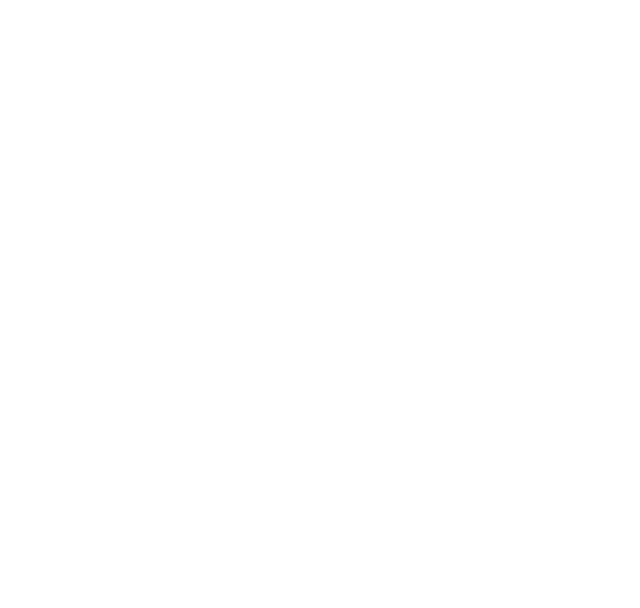
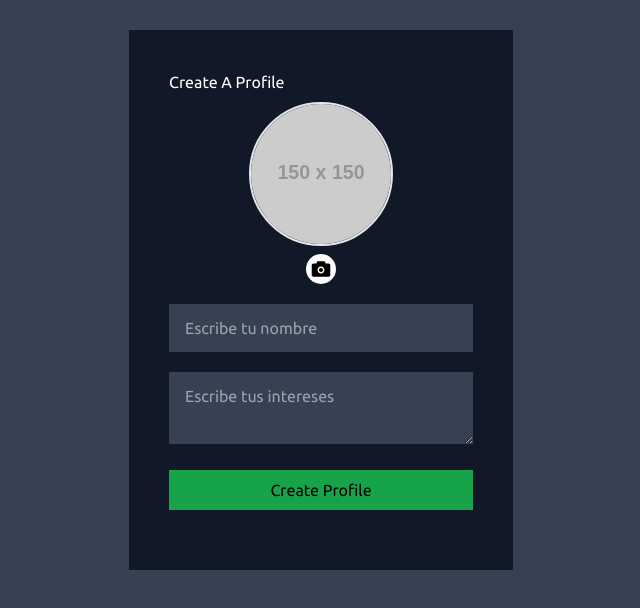
Before and after one commit to EdwinTorrado15/Talent_Logic, a React (Vite) app in the folder react/ejercicios-react/: page /add-profile in a window 1280 px wide. Before the commit this address had no page. Shown: the top 608 px of the page, without its empty margins (319-959 px from the left). Built offline with nearby package versions, Linux system fonts and the light colour scheme.

Commit message:
Ejercicio 19

```diff
--- a/react/ejercicios-react/src/App.jsx
+++ b/react/ejercicios-react/src/App.jsx
@@ -17,8 +17,10 @@
 import { Ejercicio15 } from "@/features/ejercicio16/pages";
 import { Ejercicio16, Pelicula } from "@/features/ejercicio17/pages";
 import { Ejercicio17 } from "@/features/ejercicio18/pages";
+import { FormTodo } from "@/features/ejercicio18/components";
 import { Ejercicio18 } from "@/features/ejercicios18/pages";
-import { FormTodo } from "@/features/ejercicio18/components";
+import { Ejercicio19 } from "@/features/ejercicio19/pages";
+import { FormProfile } from "@/features/ejercicio19/components";
 import { CarritoProvider } from "@/features/ejercicio12/context/CarritoContext";
 import { ToastContainer } from "react-toastify";
 import "react-toastify/dist/ReactToastify.css";
@@ -70,6 +72,9 @@
         <Route path="/add" element={<FormTodo />} />
         <Route path="/edit/:id" element={<FormTodo />} />
         <Route path="/ejercicio18" element={<Ejercicio18 />} />
+        <Route path="/ejercicio19" element={<Ejercicio19 />} />
+        <Route path="/add-profile" element={<FormProfile />} />
+        <Route path="/edit-profile/:id" element={<FormProfile />} />
       </Routes>
     </div>
   );
--- a/react/ejercicios-react/src/features/ejercicio18/components/TodoList.jsx
+++ b/react/ejercicios-react/src/features/ejercicio18/components/TodoList.jsx
@@ -28,8 +28,6 @@
     localStorage.setItem("todos", JSON.stringify(todos));
     getTodos();
   }
-
-  console.log("dataTodos ->", dataTodo);
 
   return (
     <div className="flex flex-col justify-center">
--- /dev/null
+++ b/react/ejercicios-react/src/features/ejercicio19/components/CardProfile.jsx
@@ -0,0 +1,71 @@
+import { useState, useEffect } from "react";
+import { Link } from "react-router-dom";
+
+const CardProfile = () => {
+  const [dataProfile, setDataProfile] = useState([]);
+
+  const getProfiles = () => {
+    const profiles = JSON.parse(localStorage.getItem("profiles") || "[]");
+    setDataProfile(profiles);
+  };
+
+  useEffect(() => {
+    getProfiles();
+  }, []);
+
+  const deleteProfile = (id) => {
+    const profiles = JSON.parse(localStorage.getItem("profiles") || "[]");
+    const index = profiles.findIndex((profile) => profile.id === id);
+    profiles.splice(index, 1);
+    localStorage.setItem("profiles", JSON.stringify(profiles));
+    getProfiles();
+  };
+
+  return (
+    <div className="h-screen bg-gray-700">
+      <Link to="/add-profile">
+        <button className="bg-purple-600 hover:bg-purple-500 py-1 px-3 mb-3">
+          Crear perfil
+        </button>
+      </Link>
+      <div className="flex justify-center gap-4">
+        {dataProfile.map((profile) => (
+          <div
+            className="bg-gray-900 text-white shadow-2xl mb-4 flex flex-col items-center w-96 py-4"
+            key={profile.id}
+          >
+            <img
+              src={profile.image}
+              alt={`Foto de perfil de ${profile.name}`}
+              className="w-36 object-cover object-center h-36 rounded-full"
+            />
+            <div className="mb-5">
+              <p>{profile.name}</p>
+              <ul>
+                {profile.listInterest.split(",").map((interest, index) => (
+                  <li key={index}>{interest.trim()}</li>
+                ))}
+              </ul>
+            </div>
+            <div className="space-x-3">
+              <button
+                onClick={() => deleteProfile(profile.id)}
+                className="bg-red-500 px-3 py-2 rounded-md"
+              >
+                Eliminar
+              </button>
+              <Link
+                to={`/edit-profile/${profile.id}`}
+                className="bg-yellow-500 px-3 py-2 rounded-md"
+              >
+                Editar
+              </Link>
+            </div>
+          </div>
+        ))}
+      </div>
+    </div>
+  );
+};
+
+export default CardProfile;
--- /dev/null
+++ b/react/ejercicios-react/src/features/ejercicio19/components/FormProfile.jsx
@@ -0,0 +1,113 @@
+import { useState, useEffect } from "react";
+import { AiFillCamera } from "react-icons/ai";
+import { useNavigate, useParams } from "react-router-dom";
+
+const FormProfile = () => {
+  const [profile, setProfile] = useState({
+    id: "",
+    image: null,
+    name: "",
+    listInterest: "",
+  });
+
+  const navigate = useNavigate();
+  const { id } = useParams();
+
+  useEffect(() => {
+    const profiles = JSON.parse(localStorage.getItem("profiles") || "[]");
+    const currentProfile = profiles.find((p) => p.id === parseInt(id));
+    if (currentProfile) {
+      setProfile(currentProfile);
+    }
+  }, [id]);
+
+  const handleChange = (e) => {
+    if (e.target.name === "urlImage") {
+      setProfile({
+        ...profile,
+        image: URL.createObjectURL(e.target.files[0]),
+      });
+    } else {
+      setProfile({
+        ...profile,
+        [e.target.name]: e.target.value,
+      });
+    }
+  };
+
+  const handleSubmit = (e) => {
+    e.preventDefault();
+
+    const profiles = JSON.parse(localStorage.getItem("profiles") || "[]");
+    const existingProfileIndex = profiles.findIndex((p) => p.id === profile.id);
+    if (existingProfileIndex >= 0) {
+      // actualizar el todo existente
+      profiles[existingProfileIndex] = profile;
+    } else {
+      // agregar un nuevo todo
+      const newId = Math.floor(Math.random() * 10000) + 1;
+      profiles.push({ ...profile, id: newId });
+    }
+    localStorage.setItem("profiles", JSON.stringify(profiles));
+
+    // Redirigir a la lista de todos
+    navigate("/ejercicio19");
+  };
+
+  return (
+    <div className="h-screen bg-gray-700">
+      <div className="flex justify-center items-center h-3/4">
+        <form onSubmit={handleSubmit} className="bg-gray-900 p-10 w-96">
+          <h2 className="text-white">{id ? "Edit" : "Create"} A Profile</h2>
+          <div className="mb-5 flex flex-col items-center justify-center my-2">
+            <img
+              src={profile.image || "https://via.placeholder.com/150"}
+              alt={`Foto de perfil ${profile.name}`}
+              className="w-36 h-36 object-container object-cover object-center rounded-full border-2"
+            />
+            <div className="w-full rounded-b-lg flex justify-center mt-2">
+              <div className="rounded-full p-1 bg-white ">
+                <label htmlFor="filePerfil" className="cursor-pointer">
+                  <AiFillCamera size={22} />
+                </label>
+              </div>
+              <input
+                id="filePerfil"
+                type="file"
+                name="urlImage"
+                onChange={handleChange}
+                style={{ display: "none" }}
+              />
+            </div>
+          </div>
+          <div className="mb-5">
+            <input
+              type="text"
+              name="name"
+              value={profile.name}
+              onChange={handleChange}
+              placeholder="Escribe tu nombre"
+              className="py-3 px-4 focus:outline-none focus:text-gray-100 bg-gray-700 w-full text-white"
+              autoFocus
+            />
+          </div>
+          <div className="mb-5">
+            <textarea
+              value={profile.listInterest}
+              name="listInterest"
+              rows="2"
+              placeholder="Escribe tus intereses"
+              onChange={handleChange}
+              className="py-3 px-4 focus:outline-none focus:text-gray-100 bg-gray-700 w-full text-white"
+            ></textarea>
+            <button className="bg-green-600 w-full hover:bg-green-500 py-2 px-4 mt-5">
+              {id ? "Edit" : "Create"} Profile
+            </button>
+          </div>
+        </form>
+      </div>
+    </div>
+  );
+};
+
+export default FormProfile;
--- /dev/null
+++ b/react/ejercicios-react/src/features/ejercicio19/components/index.jsx
@@ -0,0 +1,2 @@
+export {default as FormProfile} from './FormProfile'
+export {default as CardProfile} from './CardProfile'
--- /dev/null
+++ b/react/ejercicios-react/src/features/ejercicio19/pages/Ejercicio19.jsx
@@ -0,0 +1,15 @@
+import { Header } from "@/components";
+import { CardProfile } from "@/features/ejercicio19/components";
+
+const Ejercicio19 = () => {
+  return (
+    <div className="bg-gray-700 h-full">
+      <Header titulo="Ejercicio 19" />
+      <div className="container mx-auto h-full">
+        <CardProfile />
+      </div>
+    </div>
+  );
+};
+
+export default Ejercicio19;
--- /dev/null
+++ b/react/ejercicios-react/src/features/ejercicio19/pages/index.jsx
@@ -0,0 +1 @@
+export { default as Ejercicio19 } from "./Ejercicio19";
--- a/react/ejercicios-react/src/features/home/utils/dataPages.js
+++ b/react/ejercicios-react/src/features/home/utils/dataPages.js
@@ -89,4 +89,9 @@
     name: "Ejercicio 18",
     path: "/ejercicio18",
   },
+  {
+    id: 19,
+    name: "Ejercicio 19",
+    path: "/ejercicio19",
+  },
 ];
```
